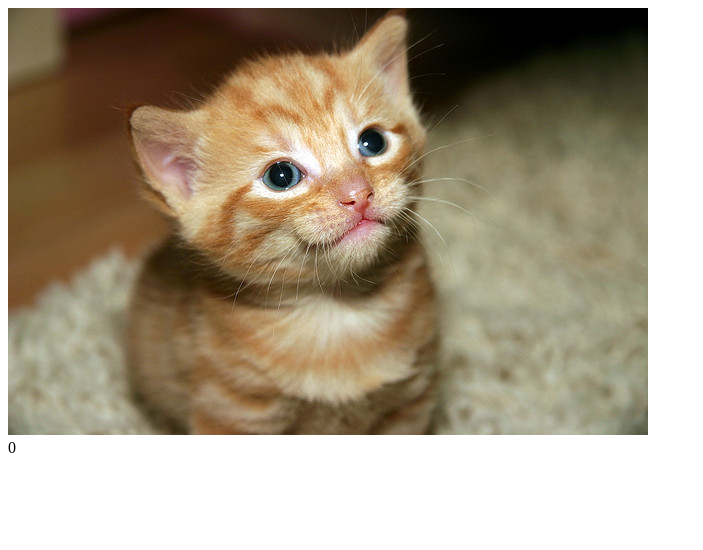
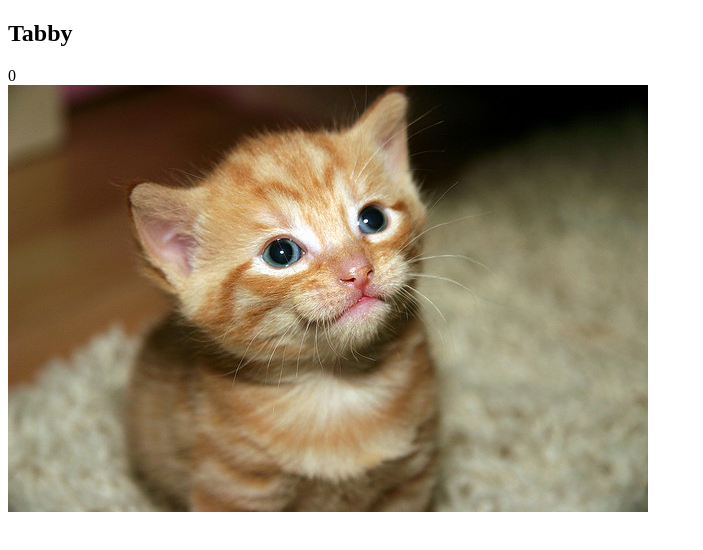
Before and after one commit to udacity/ud989-cat-clicker-premium-vanilla, a plain HTML site: page index.html in a window 1280 px wide. Shown: the whole page, without its empty margins (0-703 px from the left). Drawn offline with Linux system fonts and the light colour scheme.

Commit message:
Added cat name property, revised to use cat object

```diff
--- a/index.html
+++ b/index.html
@@ -6,9 +6,9 @@
 </head>
 <body>
     <div id="cat">
-        <!-- image from https://www.flickr.com/photos/bigtallguy/434164568 -->
-        <img id="cat-img" src="img/434164568_fea0ad4013_z.jpg" alt="cute cat">
+        <h2 id="cat-name"></h2>
         <div id="cat-count"></div>
+        <img id="cat-img" src="" alt="cute cat">
     </div>
     <script src="js/app.js"></script>
 </body>
--- a/js/app.js
+++ b/js/app.js
@@ -1,17 +1,25 @@
 var catElem = document.getElementById('cat');
+var catNameElem = document.getElementById('cat-name');
 var catImageElem = document.getElementById('cat-img');
 var countElem = document.getElementById('cat-count');
-var catClickCount = 0;
+var cat = {
+    clickCount : 0,
+    name : 'Tabby',
+    imgSrc : 'img/434164568_fea0ad4013_z.jpg',
+    imgAttribution : 'https://www.flickr.com/photos/bigtallguy/434164568',
+};
 
 function incrementCounter() {
-    catClickCount++;
+    cat.clickCount++;
     view.render();
 }
 
 var view = {
     render: function() {
-        // update the counter
-        countElem.textContent = catClickCount;
+        // update the view
+        countElem.textContent = cat.clickCount;
+        catNameElem.textContent = cat.name
+        catImageElem.src = cat.imgSrc;
     }
 }
 
```
